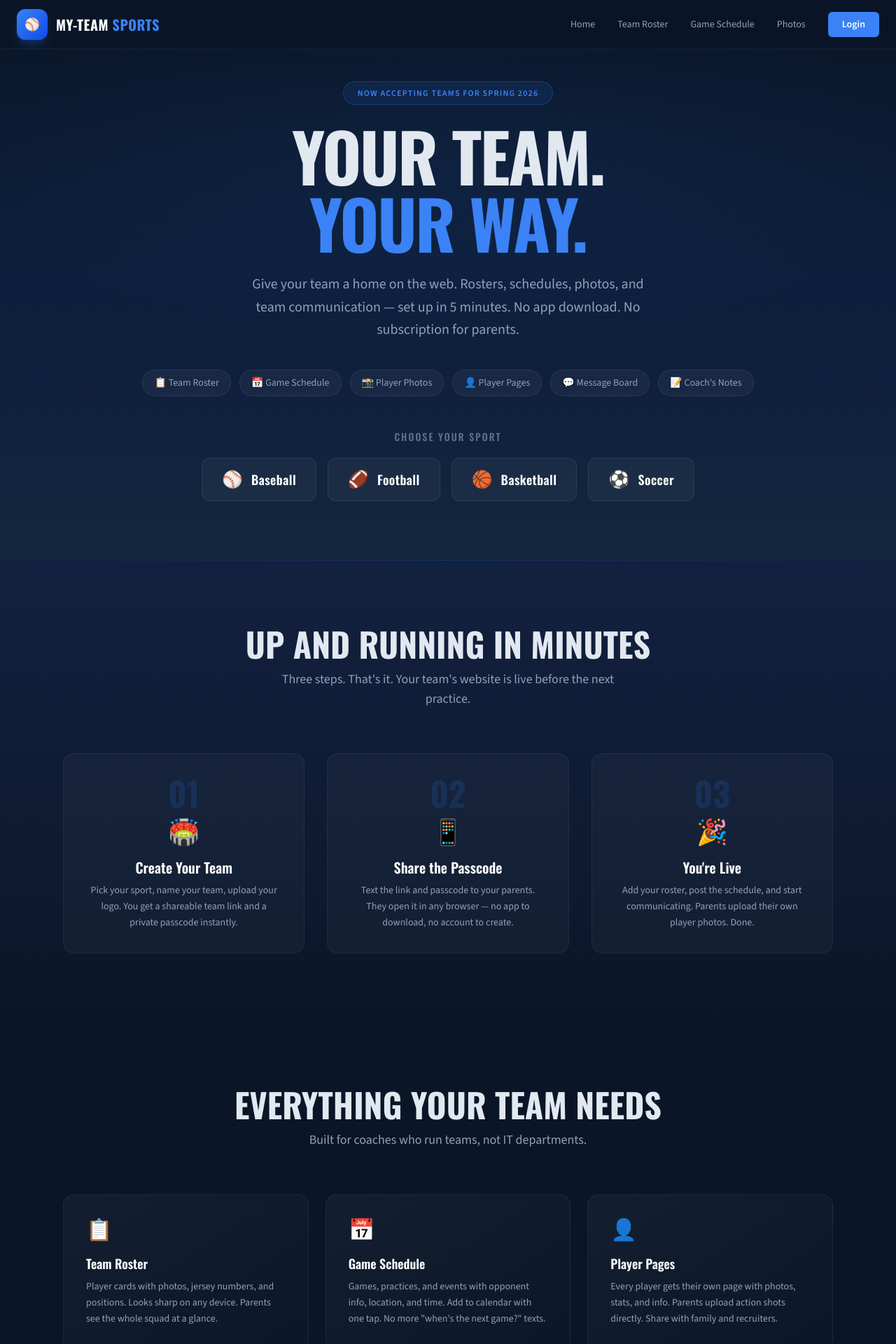
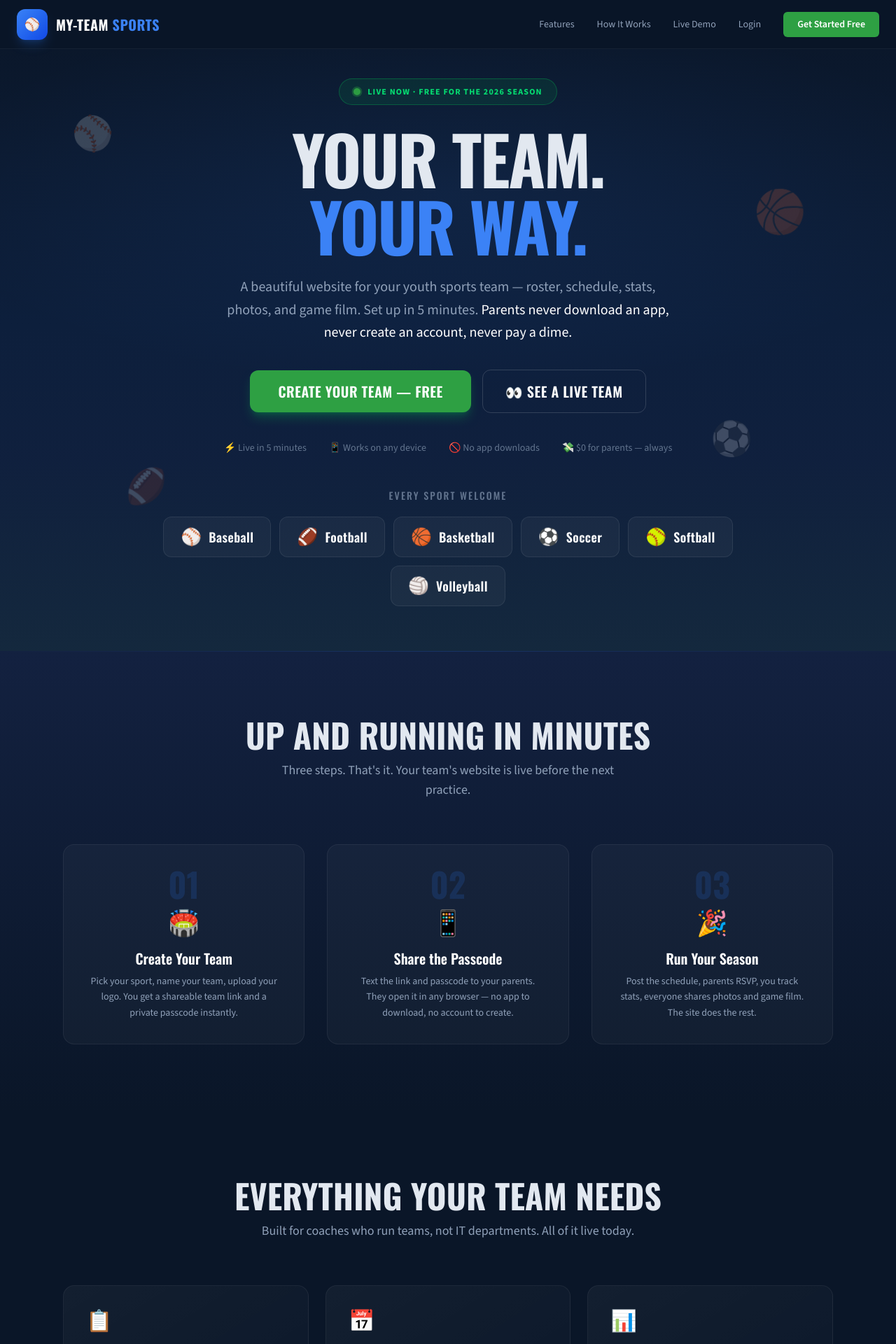
Before and after one commit to Climbo1967/my-teamsports, a Next.js app: page / in a window 1280 px wide. Shown: the top 1920 px of the page at 70% size. Built offline with nearby package versions, Linux system fonts and the light colour scheme.

Commit message:
New homepage: live messaging, demo team, expanded features

```diff
--- a/src/app/globals.css
+++ b/src/app/globals.css
@@ -20,3 +20,22 @@ body {
 h1, h2, h3, h4, h5, h6 {
   font-family: var(--font-oswald), sans-serif;
 }
+
+@keyframes float {
+  0%, 100% { transform: translateY(0); }
+  50% { transform: translateY(-10px); }
+}
+
+@keyframes float-delay {
+  0%, 100% { transform: translateY(-6px) rotate(-3deg); }
+  50% { transform: translateY(6px) rotate(3deg); }
+}
+
+@keyframes live-pulse {
+  0%, 100% { opacity: 1; box-shadow: 0 0 0 0 rgba(46, 160, 67, 0.6); }
+  50% { opacity: 0.9; box-shadow: 0 0 0 6px rgba(46, 160, 67, 0); }
+}
+
+.animate-float { animation: float 5s ease-in-out infinite; }
+.animate-float-delay { animation: float-delay 6s ease-in-out infinite; }
+.animate-live { animation: live-pulse 2s ease-in-out infinite; }
--- a/src/app/page.js
+++ b/src/app/page.js
@@ -1,4 +1,25 @@
 import Link from "next/link";
+
+const FEATURES = [
+  { icon: "📋", title: "Team Roster", desc: "Player cards with photos, jersey numbers, positions, and bios. Tap any player for their own page with action shots and season stats." },
+  { icon: "📅", title: "Schedule + RSVP", desc: "Games, practices, and events — and parents RSVP right on the site. Coaches see exactly who's in before the first pitch." },
+  { icon: "📊", title: "Stats & Standings", desc: "Track game stats in a simple grid. Season totals, batting averages, points per game, and your win-loss record — computed automatically." },
+  { icon: "🎬", title: "Game Film", desc: "Paste a YouTube or Vimeo link and the full game plays right on your team site. Free, unlimited, no subscriptions for anyone." },
+  { icon: "💬", title: "Message Board", desc: "Announcements that stay informational, uplifting, and positive. Pin the important stuff. Email subscribers with one click. No group-text chaos." },
+  { icon: "📝", title: "Coach's Notes", desc: "Practice plans, game prep, and strategy in one place the whole team can find — not buried in a 200-message thread." },
+  { icon: "📸", title: "Team Photos", desc: "A shared gallery for the season. Parents upload their own action shots straight from the bleachers — no account needed." },
+  { icon: "🏆", title: "Win-Loss Record", desc: "Post a result like \"W 9-4\" and your record badge updates everywhere. Let the season tell its story." },
+  { icon: "🤝", title: "Coaching Staff", desc: "Invite assistant coaches by email. They get full team management — you stay in charge of the big stuff." },
+];
+
+const SPORTS = [
+  { emoji: "⚾", name: "Baseball", hover: "hover:border-red-500/50 hover:bg-red-500/10" },
+  { emoji: "🏈", name: "Football", hover: "hover:border-green-500/50 hover:bg-green-500/10" },
+  { emoji: "🏀", name: "Basketball", hover: "hover:border-orange-500/50 hover:bg-orange-500/10" },
+  { emoji: "⚽", name: "Soccer", hover: "hover:border-blue-500/50 hover:bg-blue-500/10" },
+  { emoji: "🥎", name: "Softball", hover: "hover:border-yellow-500/50 hover:bg-yellow-500/10" },
+  { emoji: "🏐", name: "Volleyball", hover: "hover:border-purple-500/50 hover:bg-purple-500/10" },
+];
 
 export default function Home() {
   return (
@@ -14,25 +35,36 @@ export default function Home() {
           </span>
         </Link>
         <div className="hidden md:flex items-center gap-8">
-          <Link href="#" className="text-sm font-medium text-slate-400 hover:text-white transition-colors">Home</Link>
-          <Link href="#" className="text-sm font-medium text-slate-400 hover:text-white transition-colors">Team Roster</Link>
-          <Link href="#" className="text-sm font-medium text-slate-400 hover:text-white transition-colors">Game Schedule</Link>
-          <Link href="#" className="text-sm font-medium text-slate-400 hover:text-white transition-colors">Photos</Link>
-          <Link href="/login" className="bg-[var(--color-accent-blue)] text-white text-sm font-semibold px-5 py-2 rounded-md hover:bg-blue-600 transition-all">Login</Link>
+          <a href="#features" className="text-sm font-medium text-slate-400 hover:text-white transition-colors">Features</a>
+          <a href="#how" className="text-sm font-medium text-slate-400 hover:text-white transition-colors">How It Works</a>
+          <a href="#demo" className="text-sm font-medium text-slate-400 hover:text-white transition-colors">Live Demo</a>
+          <Link href="/login" className="text-sm font-medium text-slate-400 hover:text-white transition-colors">Login</Link>
+          <Link href="/signup" className="bg-[var(--color-accent-green)] text-white text-sm font-semibold px-5 py-2 rounded-md hover:bg-green-500 transition-all">
+            Get Started Free
+          </Link>
         </div>
+        <Link href="/signup" className="md:hidden bg-[var(--color-accent-green)] text-white text-sm font-semibold px-4 py-2 rounded-md">
+          Start Free
+        </Link>
       </nav>
 
       {/* HERO */}
-      <section className="relative min-h-screen flex items-center justify-center px-6 pt-24 pb-16 overflow-hidden">
+      <section className="relative min-h-screen flex items-center justify-center px-6 pt-28 pb-16 overflow-hidden">
         <div className="absolute inset-0">
           <div className="absolute inset-0 bg-gradient-to-b from-[var(--color-navy)] via-[#0d1f3c] to-[var(--color-navy-mid)]" />
-          <div className="absolute top-0 left-1/2 -translate-x-1/2 w-[120%] h-[60%] bg-[radial-gradient(ellipse_at_center,rgba(59,130,246,0.06),transparent_70%)]" />
-          <div className="absolute bottom-0 left-0 right-0 h-[30%] bg-gradient-to-t from-[rgba(26,92,42,0.1)] to-transparent" />
+          <div className="absolute top-0 left-1/2 -translate-x-1/2 w-[120%] h-[60%] bg-[radial-gradient(ellipse_at_center,rgba(59,130,246,0.08),transparent_70%)]" />
+          <div className="absolute bottom-0 left-0 right-0 h-[30%] bg-gradient-to-t from-[rgba(26,92,42,0.12)] to-transparent" />
+          {/* floating sport emojis */}
+          <div className="hidden lg:block absolute top-[18%] left-[8%] text-5xl opacity-20 animate-float">⚾</div>
+          <div className="hidden lg:block absolute top-[30%] right-[10%] text-6xl opacity-20 animate-float-delay">🏀</div>
+          <div className="hidden lg:block absolute bottom-[22%] left-[14%] text-5xl opacity-20 animate-float-delay">🏈</div>
+          <div className="hidden lg:block absolute bottom-[30%] right-[16%] text-5xl opacity-20 animate-float">⚽</div>
         </div>
 
-        <div className="relative z-10 max-w-[900px] text-center">
-          <div className="inline-block bg-blue-500/10 border border-blue-500/25 text-[var(--color-accent-blue)] text-xs font-semibold tracking-widest uppercase px-5 py-2 rounded-full mb-6">
-            Now accepting teams for Spring 2026
+        <div className="relative z-10 max-w-[940px] text-center">
+          <div className="inline-flex items-center gap-2.5 bg-green-500/10 border border-green-500/30 text-green-400 text-xs font-bold tracking-widest uppercase px-5 py-2.5 rounded-full mb-7">
+            <span className="w-2.5 h-2.5 rounded-full bg-[var(--color-accent-green)] animate-live" />
+            Live now · Free for the 2026 season
           </div>
 
           <h1 className="text-6xl md:text-8xl font-bold leading-none tracking-tight mb-2">
@@ -41,33 +73,43 @@ export default function Home() {
             <span className="text-[var(--color-accent-blue)]">YOUR WAY.</span>
           </h1>
 
-          <p className="text-lg md:text-xl font-light text-slate-400 max-w-[600px] mx-auto mt-6 mb-10 leading-relaxed">
-            Give your team a home on the web. Rosters, schedules, photos, and team communication — set up in 5 minutes. No app download. No subscription for parents.
+          <p className="text-lg md:text-xl font-light text-slate-400 max-w-[640px] mx-auto mt-6 mb-9 leading-relaxed">
+            A beautiful website for your youth sports team — roster, schedule, stats, photos, and game film.
+            Set up in 5 minutes. <span className="text-white font-normal">Parents never download an app, never create an account, never pay a dime.</span>
           </p>
 
-          <div className="flex flex-wrap justify-center gap-3 mb-12">
-            {["📋 Team Roster", "📅 Game Schedule", "📸 Player Photos", "👤 Player Pages", "💬 Message Board", "📝 Coach's Notes"].map((item) => (
-              <span key={item} className="flex items-center gap-2 bg-white/[0.04] border border-white/[0.08] px-4 py-2 rounded-full text-sm text-slate-400 font-medium">
-                {item}
-              </span>
-            ))}
+          <div className="flex flex-wrap justify-center items-center gap-4 mb-10">
+            <Link
+              href="/signup"
+              className="bg-[var(--color-accent-green)] text-white font-[family-name:var(--font-oswald)] text-xl font-semibold tracking-wide px-10 py-4 rounded-xl hover:bg-green-500 transition-all duration-200 hover:-translate-y-0.5 shadow-lg shadow-green-500/25 hover:shadow-green-500/40"
+            >
+              CREATE YOUR TEAM — FREE
+            </Link>
+            <a
+              href="#demo"
+              className="border border-white/15 text-white font-[family-name:var(--font-oswald)] text-xl font-semibold tracking-wide px-8 py-4 rounded-xl hover:bg-white/5 transition-all"
+            >
+              👀 SEE A LIVE TEAM
+            </a>
+          </div>
+
+          <div className="flex flex-wrap justify-center gap-x-8 gap-y-2 text-sm text-slate-500 mb-12">
+            <span>⚡ Live in 5 minutes</span>
+            <span>📱 Works on any device</span>
+            <span>🚫 No app downloads</span>
+            <span>💸 $0 for parents — always</span>
           </div>
 
           <div>
             <h3 className="font-[family-name:var(--font-oswald)] text-sm font-medium text-slate-500 tracking-[0.15em] uppercase mb-5">
-              Choose Your Sport
+              Every Sport Welcome
             </h3>
-            <div className="flex flex-wrap justify-center gap-4">
-              {[
-                { emoji: "⚾", name: "Baseball", hover: "hover:border-red-500/50 hover:bg-red-500/10" },
-                { emoji: "🏈", name: "Football", hover: "hover:border-green-500/50 hover:bg-green-500/10" },
-                { emoji: "🏀", name: "Basketball", hover: "hover:border-orange-500/50 hover:bg-orange-500/10" },
-                { emoji: "⚽", name: "Soccer", hover: "hover:border-blue-500/50 hover:bg-blue-500/10" },
-              ].map((sport) => (
+            <div className="flex flex-wrap justify-center gap-3">
+              {SPORTS.map((sport) => (
                 <Link
                   key={sport.name}
-                  href="#"
-                  className={`flex items-center gap-3 bg-white/[0.04] border border-white/[0.08] px-7 py-3.5 rounded-xl transition-all duration-200 hover:-translate-y-0.5 hover:shadow-lg ${sport.hover}`}
+                  href="/signup"
+                  className={`flex items-center gap-2.5 bg-white/[0.04] border border-white/[0.08] px-6 py-3 rounded-xl transition-all duration-200 hover:-translate-y-0.5 hover:shadow-lg ${sport.hover}`}
                 >
                   <span className="text-2xl">{sport.emoji}</span>
                   <span className="font-[family-name:var(--font-oswald)] text-lg font-semibold text-white tracking-wide">{sport.name}</span>
@@ -79,7 +121,7 @@ export default function Home() {
       </section>
 
       {/* HOW IT WORKS */}
-      <section className="px-6 py-24 bg-gradient-to-b from-[var(--color-navy-mid)] to-[var(--color-navy)] relative">
+      <section id="how" className="px-6 py-24 bg-gradient-to-b from-[var(--color-navy-mid)] to-[var(--color-navy)] relative scroll-mt-16">
         <div className="absolute top-0 left-0 right-0 h-px bg-gradient-to-r from-transparent via-blue-500/20 to-transparent" />
         <div className="text-center mb-16">
           <h2 className="text-4xl md:text-5xl font-bold mb-3">UP AND RUNNING IN MINUTES</h2>
@@ -89,7 +131,7 @@ export default function Home() {
           {[
             { num: "01", icon: "🏟️", title: "Create Your Team", desc: "Pick your sport, name your team, upload your logo. You get a shareable team link and a private passcode instantly." },
             { num: "02", icon: "📱", title: "Share the Passcode", desc: "Text the link and passcode to your parents. They open it in any browser — no app to download, no account to create." },
-            { num: "03", icon: "🎉", title: "You're Live", desc: "Add your roster, post the schedule, and start communicating. Parents upload their own player photos. Done." },
+            { num: "03", icon: "🎉", title: "Run Your Season", desc: "Post the schedule, parents RSVP, you track stats, everyone shares photos and game film. The site does the rest." },
           ].map((step) => (
             <div key={step.num} className="bg-white/[0.03] border border-white/[0.06] rounded-2xl p-8 text-center transition-all duration-300 hover:bg-white/[0.05] hover:border-blue-500/20 hover:-translate-y-1">
               <div className="font-[family-name:var(--font-oswald)] text-5xl font-bold text-blue-500/15 mb-3">{step.num}</div>
@@ -102,21 +144,14 @@ export default function Home() {
       </section>
 
       {/* FEATURES */}
-      <section className="px-6 py-24 bg-[var(--color-navy)]">
+      <section id="features" className="px-6 py-24 bg-[var(--color-navy)] scroll-mt-16">
         <div className="text-center mb-16">
           <h2 className="text-4xl md:text-5xl font-bold mb-3">EVERYTHING YOUR TEAM NEEDS</h2>
-          <p className="text-slate-400 text-lg">Built for coaches who run teams, not IT departments.</p>
+          <p className="text-slate-400 text-lg">Built for coaches who run teams, not IT departments. All of it live today.</p>
         </div>
         <div className="grid grid-cols-1 md:grid-cols-2 lg:grid-cols-3 gap-6 max-w-[1100px] mx-auto">
-          {[
-            { icon: "📋", title: "Team Roster", desc: "Player cards with photos, jersey numbers, and positions. Looks sharp on any device. Parents see the whole squad at a glance." },
-            { icon: "📅", title: "Game Schedule", desc: "Games, practices, and events with opponent info, location, and time. Add to calendar with one tap. No more \"when's the next game?\" texts." },
-            { icon: "👤", title: "Player Pages", desc: "Every player gets their own page with photos, stats, and info. Parents upload action shots directly. Share with family and recruiters." },
-            { icon: "💬", title: "Message Board", desc: "Team-wide communication that's informational, uplifting, and positive. Pinned announcements from coaches. No more group text chaos." },
-            { icon: "📝", title: "Coach's Notes", desc: "Practice plans, game prep, and strategy updates. One central place for everything the team needs to know from the coaching staff." },
-            { icon: "📸", title: "Team Photos", desc: "A shared photo gallery for the whole season. Action shots, team photos, tournament memories — all in one place." },
-          ].map((feature) => (
-            <div key={feature.title} className="bg-gradient-to-br from-white/[0.04] to-white/[0.01] border border-white/[0.06] rounded-2xl p-8 transition-all duration-300 hover:border-blue-500/25">
+          {FEATURES.map((feature) => (
+            <div key={feature.title} className="bg-gradient-to-br from-white/[0.04] to-white/[0.01] border border-white/[0.06] rounded-2xl p-8 transition-all duration-300 hover:border-blue-500/25 hover:-translate-y-0.5">
               <div className="text-3xl mb-4">{feature.icon}</div>
               <h3 className="text-lg font-semibold mb-2 text-white">{feature.title}</h3>
               <p className="text-slate-400 text-sm leading-relaxed">{feature.desc}</p>
@@ -125,24 +160,74 @@ export default function Home() {
         </div>
       </section>
 
-      {/* CTA */}
-      <section className="px-6 py-24 text-center relative bg-gradient-to-b from-[var(--color-navy)] to-[var(--color-navy-mid)]">
+      {/* PARENTS CALLOUT */}
+      <section className="px-6 py-20 bg-gradient-to-b from-[var(--color-navy)] to-[var(--color-navy-mid)]">
+        <div className="max-w-[900px] mx-auto bg-gradient-to-br from-blue-500/[0.08] to-green-500/[0.05] border border-blue-500/20 rounded-3xl p-10 md:p-12 text-center">
+          <div className="text-4xl mb-4">👨‍👩‍👧‍👦</div>
+          <h2 className="text-3xl md:text-4xl font-bold mb-4">PARENTS PAY NOTHING. EVER.</h2>
+          <p className="text-slate-400 text-lg leading-relaxed max-w-[640px] mx-auto">
+            No subscriptions to watch your own kid. No app eating your storage. No paywalled highlights.
+            Grandma opens the link on her tablet, types the passcode once, and she&apos;s at every game.
+            <span className="text-white"> That&apos;s how youth sports should work.</span>
+          </p>
+        </div>
+      </section>
+
+      {/* LIVE DEMO */}
+      <section id="demo" className="px-6 py-24 bg-[var(--color-navy-mid)] scroll-mt-16">
+        <div className="max-w-[700px] mx-auto text-center">
+          <h2 className="text-4xl md:text-5xl font-bold mb-3">DON&apos;T TAKE OUR WORD FOR IT</h2>
+          <p className="text-slate-400 text-lg mb-10">
+            Walk through a real, live team site — roster, stats, schedule, the works.
+          </p>
+          <div className="bg-white/[0.03] border border-white/[0.08] rounded-3xl p-10">
+            <div className="text-5xl mb-3">⚾</div>
+            <h3 className="font-[family-name:var(--font-oswald)] text-2xl font-bold mb-6">RIVERSIDE RAPTORS 12U</h3>
+            <div className="flex flex-wrap justify-center items-center gap-4 mb-8">
+              <div className="bg-black/20 rounded-xl px-6 py-3">
+                <p className="text-xs uppercase tracking-widest text-slate-500 mb-1">Demo Passcode</p>
+                <p className="text-2xl font-mono font-bold tracking-[0.3em] text-white">XK7M2P</p>
+              </div>
+            </div>
+            <Link
+              href="/team/riverside-raptors-12u"
+              className="inline-block bg-[var(--color-accent-blue)] text-white font-[family-name:var(--font-oswald)] text-lg font-semibold tracking-wide px-10 py-4 rounded-xl hover:bg-blue-600 transition-all duration-200 hover:-translate-y-0.5 shadow-lg shadow-blue-500/25"
+            >
+              TOUR THE DEMO TEAM →
+            </Link>
+            <p className="mt-4 text-xs text-slate-500">Enter the passcode when asked — just like a real parent would.</p>
+          </div>
+        </div>
+      </section>
+
+      {/* FINAL CTA */}
+      <section className="px-6 py-24 text-center relative bg-gradient-to-b from-[var(--color-navy-mid)] to-[var(--color-navy)]">
         <div className="absolute top-0 left-0 right-0 h-px bg-gradient-to-r from-transparent via-green-500/30 to-transparent" />
         <div className="max-w-[600px] mx-auto bg-gradient-to-br from-green-500/[0.08] to-blue-500/[0.06] border border-green-500/20 rounded-3xl p-12 md:p-14">
           <h2 className="text-3xl md:text-4xl font-bold mb-4">
-            READY TO BUILD YOUR<br />TEAM&apos;S HOME?
+            YOUR TEAM&apos;S HOME<br />IS WAITING.
           </h2>
           <p className="text-slate-400 mb-8 text-lg leading-relaxed">
-            Set up your team page in 5 minutes. Free for the 2026 season while we&apos;re in early access.
+            It&apos;s live. It&apos;s ready. It takes 5 minutes, and it&apos;s free for the 2026 season.
           </p>
-          <Link href="/signup" className="inline-block bg-[var(--color-accent-green)] text-white font-[family-name:var(--font-oswald)] text-lg font-semibold tracking-wide px-10 py-4 rounded-xl hover:bg-green-500 transition-all duration-200 hover:-translate-y-0.5 shadow-lg shadow-green-500/25 hover:shadow-green-500/35">CREATE YOUR TEAM</Link>
-          <p className="mt-4 text-xs text-slate-500">No credit card required. No app to download.</p>
+          <Link
+            href="/signup"
+            className="inline-block bg-[var(--color-accent-green)] text-white font-[family-name:var(--font-oswald)] text-lg font-semibold tracking-wide px-10 py-4 rounded-xl hover:bg-green-500 transition-all duration-200 hover:-translate-y-0.5 shadow-lg shadow-green-500/25 hover:shadow-green-500/35"
+          >
+            CREATE YOUR TEAM NOW
+          </Link>
+          <p className="mt-4 text-xs text-slate-500">No credit card. No app. No catch.</p>
         </div>
       </section>
 
       {/* FOOTER */}
       <footer className="px-6 py-12 text-center border-t border-white/5 bg-[var(--color-navy-mid)]">
-        <p className="font-[family-name:var(--font-oswald)] text-sm font-semibold text-slate-500 mb-1">MY-TEAM SPORTS.com</p>
+        <p className="font-[family-name:var(--font-oswald)] text-sm font-semibold text-slate-500 mb-3">MY-TEAM SPORTS.com</p>
+        <div className="flex justify-center gap-6 mb-4 text-xs">
+          <Link href="/signup" className="text-slate-500 hover:text-white transition-colors">Create a Team</Link>
+          <Link href="/login" className="text-slate-500 hover:text-white transition-colors">Coach Login</Link>
+          <a href="#demo" className="text-slate-500 hover:text-white transition-colors">Live Demo</a>
+        </div>
         <p className="text-xs text-slate-600">&copy; 2026 My-Team Sports. All rights reserved.</p>
       </footer>
     </div>
```
